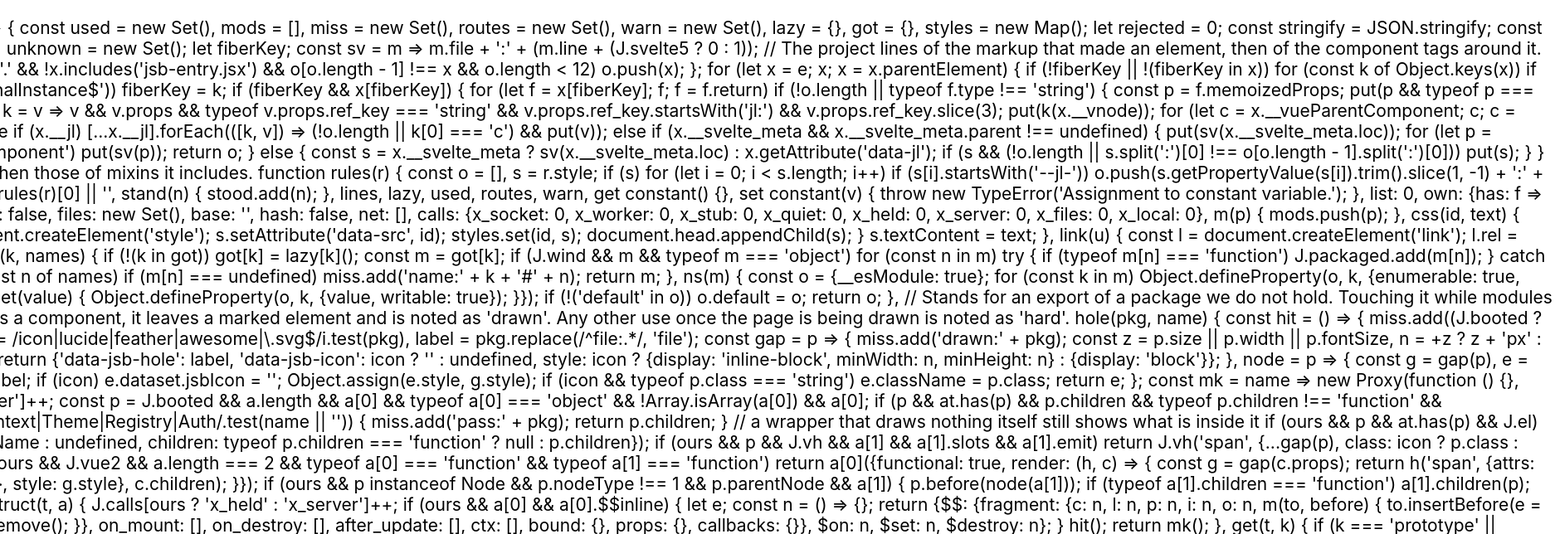
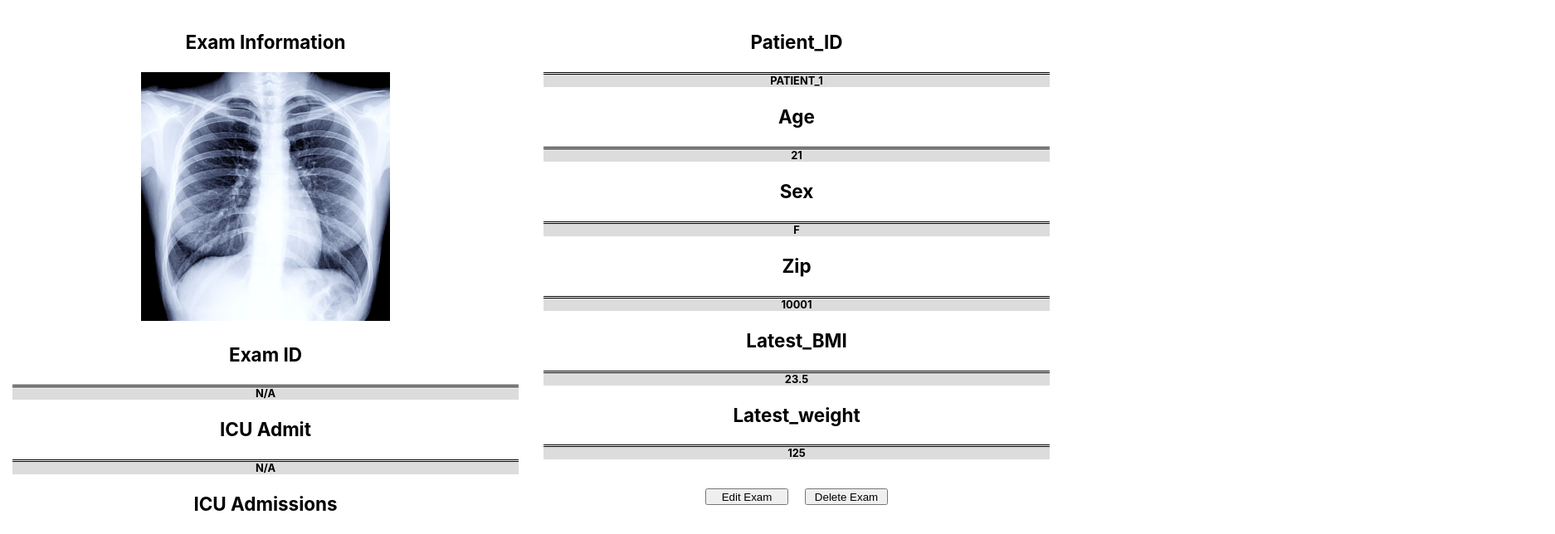
Before and after one commit to Koshin-M-Mohamed/Group-9, a React (Create React App) app in the folder client/: page /ExamView in a window 1280 px wide. Shown: the top 644 px of the page at 83% size, 1874 px wide, since content can reach past the window. Built offline with nearby package versions, Linux system fonts and the light colour scheme.

Commit message:
Added Edit/Delete Buttons (currently non-functional), modified Patient Info to dynamically render with fake data.

```diff
--- a/client/src/App.css
+++ b/client/src/App.css
@@ -60,6 +60,19 @@
   font-size: calc(5px + 2vmin);
 }
 
+.EditDel-Button {
+  display: flex;
+  align-content: center;
+  justify-content: center;
+  margin: 25px;
+}
+
+.CRUD-Button {
+  margin: 10px;
+  height: 20px;
+  width: 100px;
+}
+
 table {
   width: 90%;
   margin: 1 auto;
--- a/client/src/App.js
+++ b/client/src/App.js
@@ -9,11 +9,6 @@
   return (
     <BrowserRouter>
       <div className="App">
-        <header className="App-header">
-          <p>
-            {response}
-          </p>
-        </header>
         <Routes>
           <Route
           path="/ExamView"
--- /dev/null
+++ b/client/src/components/EditDelete.js
@@ -0,0 +1,10 @@
+function EditDelete() {
+    return (
+        <div className="EditDel-Button">
+            <button className="CRUD-Button">Edit Exam</button>
+            <button className="CRUD-Button">Delete Exam</button>
+        </div>
+    );
+}
+
+export default EditDelete;
--- a/client/src/components/Patientinfo.js
+++ b/client/src/components/Patientinfo.js
@@ -1,14 +1,19 @@
 import Infobox from "./InfoBox";
-let pii_cat = ["Patient ID", "Age", "Sex", "ZIP", "Latest BMI", "Latest Weight"];
+import EditDelete from "./EditDelete";
+import { fakeData } from "../mockData";
+let pii_cat = Object.fromEntries(Object.entries(fakeData[0]).slice(0,6));
+let items = [];
+
+for (const [key,value] of Object.entries(pii_cat)){
+    items.push(<Infobox listed_info = {{cat:key, data : value}}/>)
+}
+
 
 function PatientInfo() {
     return (
         <div className="App-patientpane">
-            {pii_cat.map((category) => {
-                return (
-                    <Infobox listed_info = {{cat:category, data : "N/A"}}/>
-                )
-            })}
+            {items}
+            <EditDelete />
         </div>
     );
 }
```
